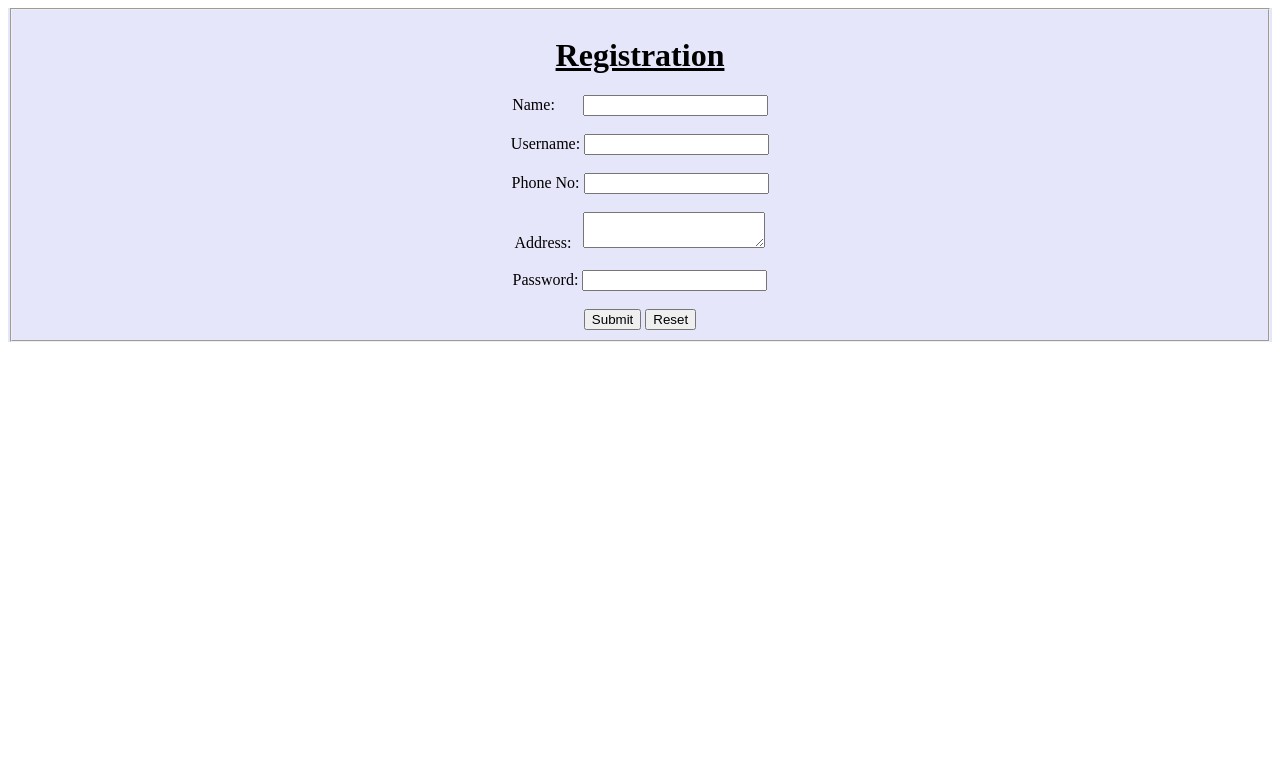
After one commit to sivacssankar/WEB-lab, a PHP site: page /insert.php in a window 1280 px wide. The commit adds this page. Shown: the top 783 px of the page. Run offline with PHP 8.4, Linux system fonts and the light colour scheme.

Commit message:
Add files via upload

```diff
--- /dev/null
+++ b/connect.php
@@ -0,0 +1,16 @@
+<?php
+
+$servername="localhost";
+$username="root";
+$password="";
+$dbname="seetha";
+
+$conn=mysqli_connect($servername,$username,$password,$dbname);
+if(!$conn)
+{
+	die("Couldn't connect mysql".mysqli_connect_error());
+}
+else
+{
+}
+?>
--- /dev/null
+++ b/insert.php
@@ -0,0 +1,58 @@
+<html>
+<head>
+<title>Registration</title>
+<style>
+form{
+	background-color:Lavender;
+}
+</style>
+</head>
+<body>
+<?php
+require('connect.php');
+if(isset($_POST['sub']))
+{
+$name=$_POST['Name'];
+$username=$_POST['Username'];
+$number=$_POST['phone_no'];
+$address=$_POST['Address'];
+$password=$_POST['Password'];
+$sql="insert into  user_registration(Name,Username,Phone_no,Address,Password)values('$name','$username','$number','$address','$password')";
+$result=mysqli_query($conn,$sql);
+if($result)
+{
+	header('Location: login1.php');
+}
+mysqli_close($conn);
+}
+else
+{
+?>
+<form align="center" method="POST" action="">
+<fieldset>
+	<h1><u>Registration</u></h1>
+
+	<label for="name">Name:&nbsp;&nbsp;&nbsp;&nbsp;&nbsp;&nbsp;</label>
+	<input type="text" name="Name" id="name"><br><br>
+
+	<label for="un">Username:</label>
+	<input type="text" name="Username" id="un"><br><br>
+
+	<label for="pn">Phone No:</label>
+	<input type="number" name="phone_no" id="pn" maxlength=10><br><br>
+
+	<label for="add">Address:&nbsp;&nbsp;</label>
+	<textarea name="Address" id="add" ></textarea><br><br>
+
+	<label for="pwd">Password:</label>
+	<input type="password" name="Password" id="pwd"><br><br>
+
+	<input type="submit" name="sub" id="sub" value="Submit">
+	<input type="reset" name="rst" id="rst" value="Reset">
+</fieldset>
+<?php
+}
+?>
+</form>
+</body>
+</html>
--- a/login1.php
+++ b/login1.php
@@ -18,11 +18,11 @@ $sql="select * from user_registration where Username='$name' AND Password='$pass
 $result=mysqli_query($conn,$sql);
 if(mysqli_num_rows($result)>0)
 {
-	echo "Login Success";
+	header('Location: successpage.html');
 }
 else
 {
- 	echo "Login failed";
+ 	header('Location: fail.html');
 }
 mysqli_close($conn);
 }
@@ -39,7 +39,7 @@ else
 	<label for="pwd">Password:</label>&nbsp;
 	<input type="password" name="pd" id="pwd"><br><br>
 
-	<i><b>New User?<b><a href="register.html" target="_self">Register</a></i><br><br>
+	<i><b>New User?<b><a href="insert.php" target="_self">Register</a></i><br><br>
 
 	<input type="submit" name="sub" id="sub" value="Sign in">&nbsp;&nbsp;
 	<input type="reset" name="rst" id="rst" value="Clear">
```
Also changed, not shown: fail.html (added, +17 -0 lines), successpage.html (added, +17 -0 lines).
